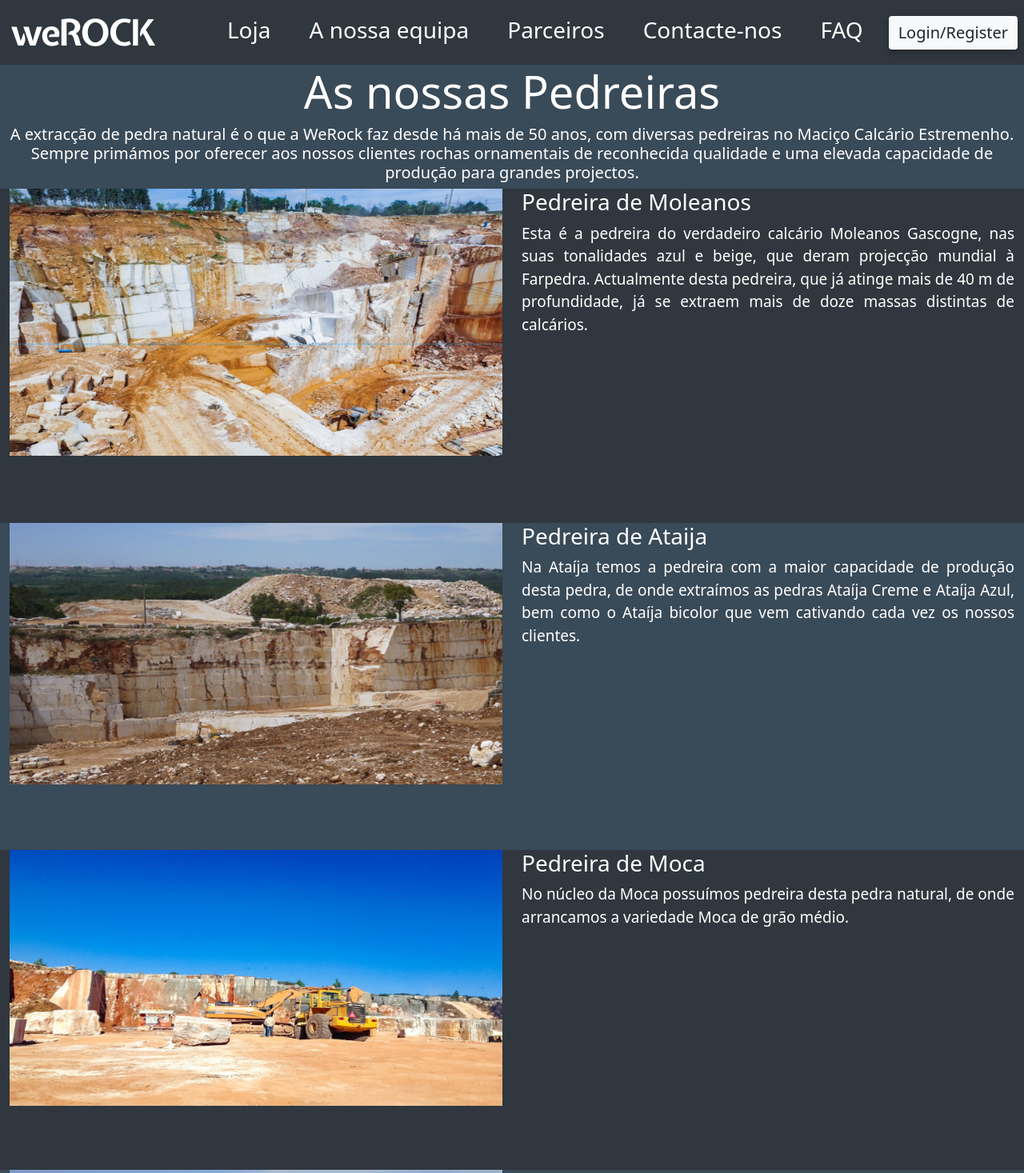
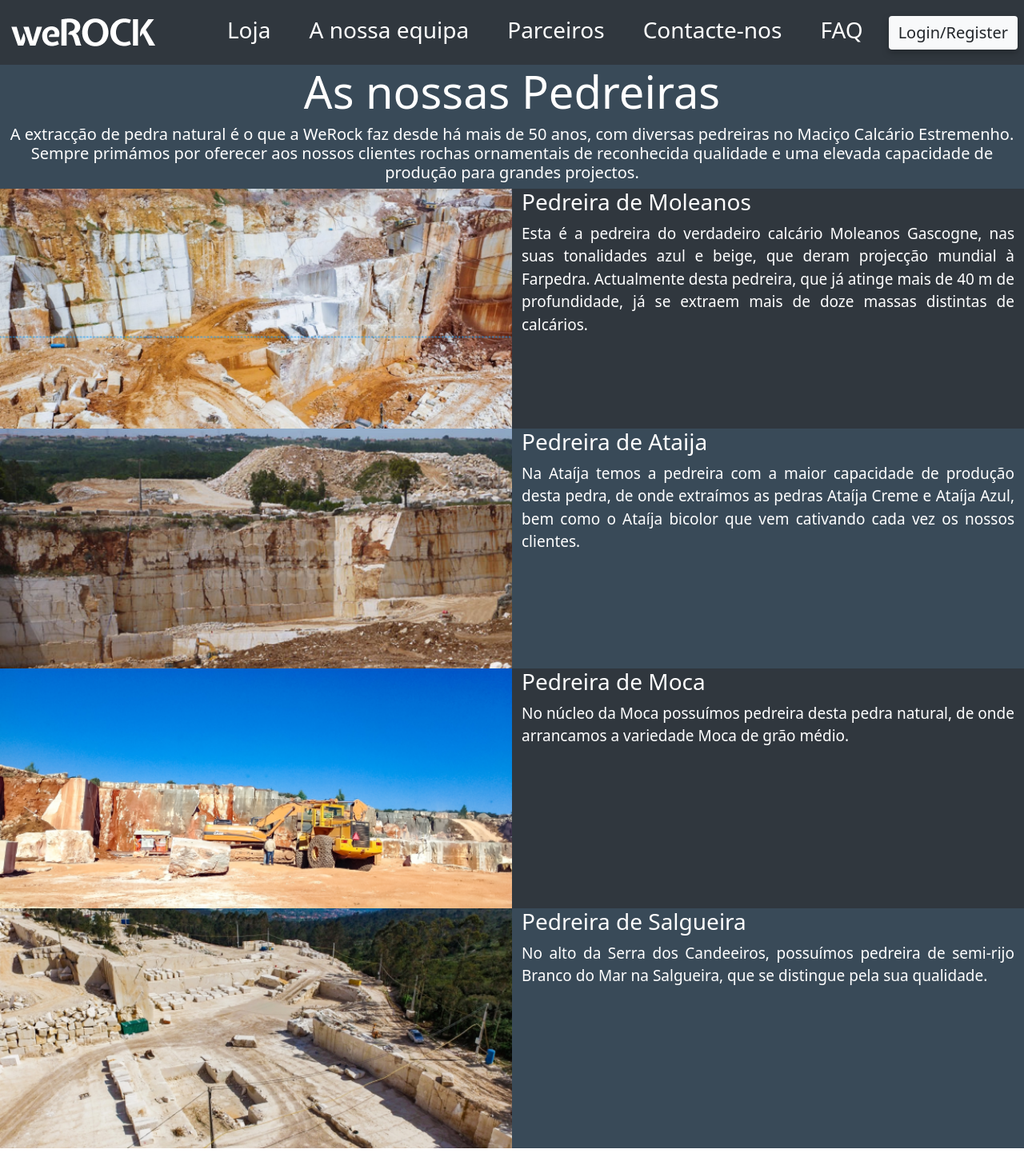
Before and after one commit to UPSxACE/quarrymanager-reactfrontend, a React (Create React App) app: page /pedreiras in a window 1280 px wide. Shown: the top 1467 px of the page at 80% size. After the commit the page ends 1436 px from the top, so only its background shows below. Built offline with nearby package versions, Linux system fonts and the light colour scheme.

Commit message:
Componentes da página Pedreira e ajustes das fotos

```diff
--- a/src/website/pages/pedreiras/pedreiras.js
+++ b/src/website/pages/pedreiras/pedreiras.js
@@ -26,8 +26,8 @@ function Pedreiras() {
       </StyledRowLight>
 
       <StyledRowDark>
-        <Col xs={6}>
-          <PedreiraMoleanosPic src={pedreiraMoleanos}></PedreiraMoleanosPic>
+        <Col xs={6} className={"g-0"}>
+          <PedreiraPicture src={pedreiraMoleanos}></PedreiraPicture>
         </Col>
         <Col xs={6}>
           <H3>Pedreira de Moleanos</H3>
@@ -42,8 +42,8 @@ function Pedreiras() {
       </StyledRowDark>
 
       <StyledRowLight>
-        <Col xs={6}>
-          <PedreiraAtaijaPic src={pedreiraAtaija}></PedreiraAtaijaPic>
+        <Col xs={6} className={"g-0"}>
+          <PedreiraPicture src={pedreiraAtaija}></PedreiraPicture>
         </Col>
         <Col xs={6}>
           <H3>Pedreira de Ataija</H3>
@@ -56,8 +56,8 @@ function Pedreiras() {
       </StyledRowLight>
 
       <StyledRowDark>
-        <Col xs={6}>
-          <PedreiraMocaPic src={pedreiraMoca}></PedreiraMocaPic>
+        <Col xs={6} className={"g-0"}>
+          <PedreiraPicture src={pedreiraMoca}></PedreiraPicture>
         </Col>
         <Col xs={6}>
           <H3>Pedreira de Moca</H3>
@@ -69,8 +69,8 @@ function Pedreiras() {
       </StyledRowDark>
 
       <StyledRowLight>
-        <Col xs={6}>
-          <PedreiraAtaijaPic src={pedreiraAtaija}></PedreiraAtaijaPic>
+        <Col xs={6} className={"g-0"}>
+          <PedreiraPicture src={pedreiraSalgueira}></PedreiraPicture>
         </Col>
         <Col xs={6}>
           <H3>Pedreira de Salgueira</H3>
@@ -92,22 +92,8 @@ const StyledRowDark = styled(Row)`
   background-color: #30373e;
 `;
 
-const PedreiraMoleanosPic = styled.img`
+const PedreiraPicture = styled.img`
+  height: 300px;
   width: 100%;
-  height: 80%;
+  object-fit: cover;
 `;
-
-const PedreiraAtaijaPic = styled.img`
-  width: 100%;
-  height: 80%;
-`;
-
-const PedreiraMocaPic = styled.img`
-  width: 100%;
-  height: 80%;
-`;
-
-const PedreiraSalgueiraPic = styled.img`
-  width: 100%;
-  height: 80%;
-`;
```
